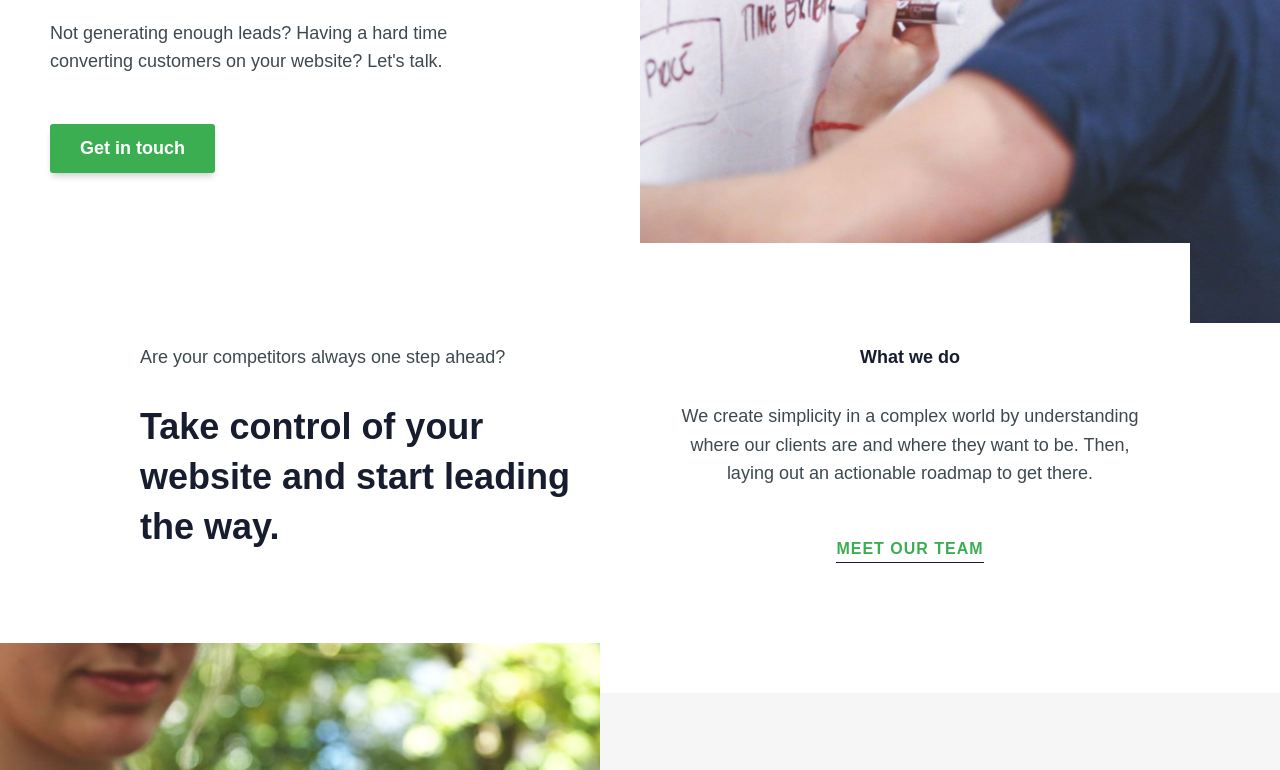
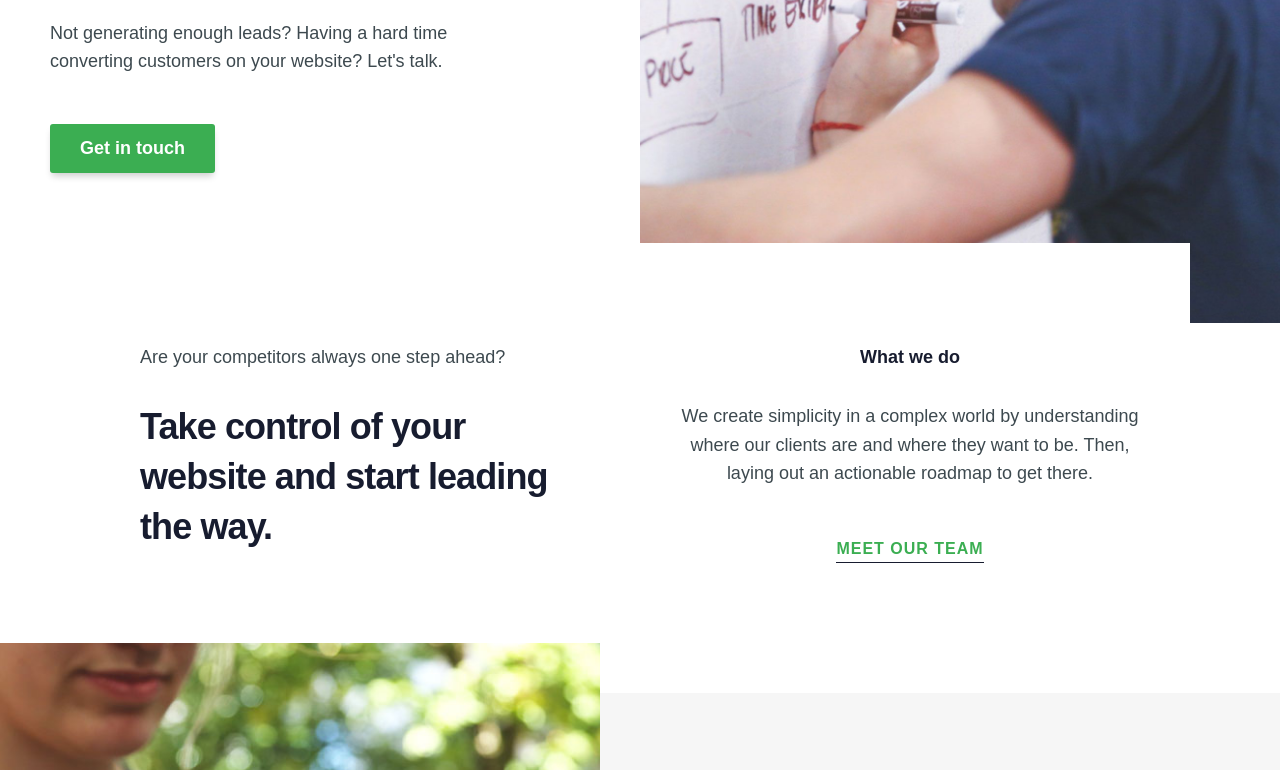
Before and after one commit to good3n/manawire, a Gatsby site: page / in a window 1280 px wide. Shown: the part 436-1206 px from the top of the page. Built offline with nearby package versions, Linux system fonts and the light colour scheme; Gatsby itself is replaced by a stand-in of ours.

Commit message:
Change letter spacing

```diff
--- a/src/assets/styles/global.css
+++ b/src/assets/styles/global.css
@@ -8,7 +8,7 @@
 
 body {
   color: var(--color-bodytext);
-  font-family: "Nunito Sans", sans-serif;
+  font-family: 'Nunito Sans', sans-serif;
   font-weight: normal;
   font-size: 18px;
   line-height: 1.6;
@@ -27,6 +27,7 @@ h6 {
   font-weight: 700;
   line-height: 1.4;
   color: var(--color-headertext);
+  letter-spacing: -0.025em;
 }
 
 h1 {
```
